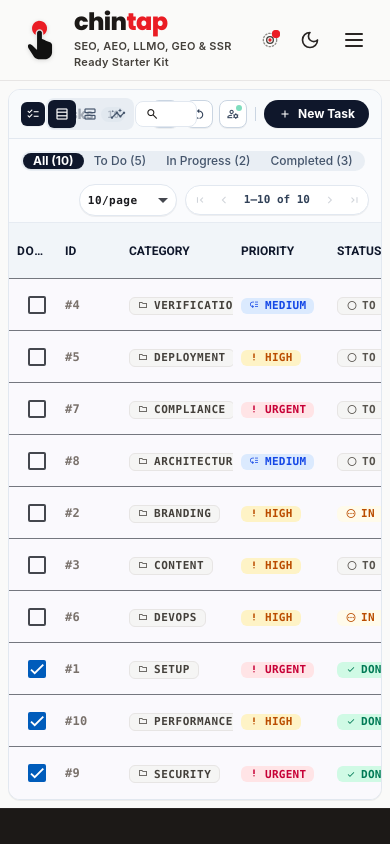
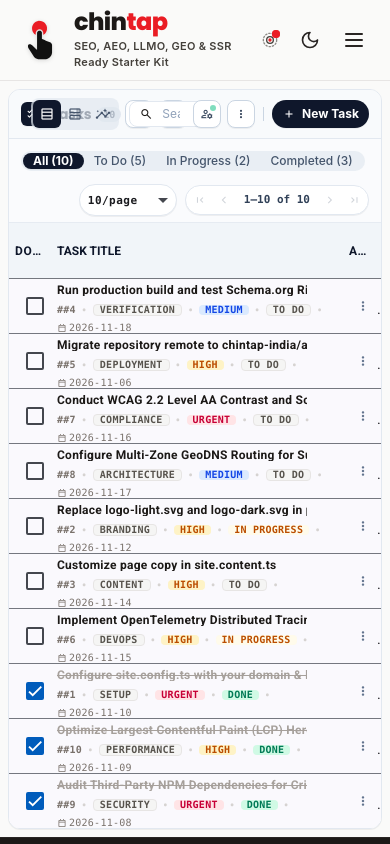
Before and after one commit to chintap-india/angular-starter, an Angular app: page /tasks in a window 390 px wide. Shown: the top 844 px of the page. Built offline with nearby package versions, Linux system fonts and the light colour scheme; a web font is replaced by a local one.

Commit message:
feat(tasks): implement mobile responsive progressive column tucking and zero-scroll layout for chintap-compact-template

```diff
--- a/src/app/pages/tasks/tasks-page.component.html
+++ b/src/app/pages/tasks/tasks-page.component.html
@@ -4,11 +4,11 @@
   <div class="chintap-compact-template rounded-xl border border-slate-200 dark:border-slate-800 bg-white dark:bg-slate-900 shadow-2xs overflow-hidden flex flex-col">
 
     <!-- UNIFIED ENTERPRISE TOOLBAR TIER 1: Navigation & Actions -->
-    <div class="px-3 py-2 bg-slate-50/95 dark:bg-slate-850 border-b border-slate-200 dark:border-slate-800 flex items-center justify-between gap-3">
+    <div class="px-3 py-2 bg-slate-50/95 dark:bg-slate-850 border-b border-slate-200 dark:border-slate-800 flex items-center justify-between gap-2 sm:gap-3">
 
       <!-- Left: Title Badge + Count + Inline Quick Search -->
-      <div class="flex items-center gap-2.5 min-w-0">
-        <div class="flex items-center gap-2 shrink-0">
+      <div class="flex items-center gap-2 min-w-0 flex-1 sm:flex-initial">
+        <div class="flex items-center gap-1.5 sm:gap-2 shrink-0">
           <div class="w-6 h-6 rounded-md bg-slate-900 dark:bg-slate-100 text-white dark:text-slate-900 inline-flex items-center justify-center shrink-0 shadow-2xs leading-none">
             <mat-icon class="!text-sm !w-3.5 !h-3.5 leading-none flex items-center justify-center shrink-0">checklist</mat-icon>
           </div>
@@ -22,14 +22,14 @@
 
         <div class="h-3.5 w-px bg-slate-300 dark:bg-slate-700 mx-0.5 hidden sm:block"></div>
 
-        <!-- Inline Quick Search -->
-        <div class="relative flex items-center w-44 sm:w-56 lg:w-64">
+        <!-- Inline Quick Search (Adaptive width on mobile) -->
+        <div class="relative flex items-center flex-1 sm:flex-initial w-full sm:w-56 lg:w-64 min-w-[80px]">
           <mat-icon class="absolute left-2.5 top-1/2 -translate-y-1/2 text-slate-400 !text-sm !w-3.5 !h-3.5 pointer-events-none leading-none flex items-center justify-center shrink-0">search</mat-icon>
           <input
             type="text"
             [ngModel]="searchQuery()"
             (ngModelChange)="onFilterQueryChange($event)"
-            placeholder="Search tasks..."
+            placeholder="Search..."
             class="w-full pl-8 pr-7 py-1 text-xs rounded-lg bg-white dark:bg-slate-800 border border-slate-200 dark:border-slate-700 text-slate-900 dark:text-white placeholder-slate-400 focus:outline-none focus:ring-1 focus:ring-slate-500 focus:border-slate-500 transition"
           />
           @if (searchQuery()) {
@@ -81,15 +81,16 @@
           </button>
         </div>
 
-        <div class="h-3.5 w-px bg-slate-300 dark:bg-slate-700 mx-0.5"></div>
+        <div class="h-3.5 w-px bg-slate-300 dark:bg-slate-700 mx-0.5 hidden sm:block"></div>
 
+        <!-- Desktop Utilities (hidden on mobile) -->
         <!-- Seed 35+ Tasks -->
         <button
           type="button"
           (click)="seedBulkDemoTasks()"
           matTooltip="Seed 35+ Sprint Backlog Tasks"
           aria-label="Seed 35+ Sprint Backlog Tasks"
-          class="w-7 h-7 rounded-lg border border-slate-300 dark:border-slate-700 bg-white dark:bg-slate-800 text-slate-700 dark:text-slate-300 hover:bg-slate-100 dark:hover:bg-slate-700 inline-flex items-center justify-center transition cursor-pointer shadow-2xs leading-none"
+          class="w-7 h-7 rounded-lg border border-slate-300 dark:border-slate-700 bg-white dark:bg-slate-800 text-slate-700 dark:text-slate-300 hover:bg-slate-100 dark:hover:bg-slate-700 hidden sm:inline-flex items-center justify-center transition cursor-pointer shadow-2xs leading-none"
         >
           <mat-icon class="!text-sm !w-3.5 !h-3.5 leading-none flex items-center justify-center shrink-0">playlist_add</mat-icon>
         </button>
@@ -100,7 +101,7 @@
           (click)="resetDefaults()"
           matTooltip="Reset Default Tasks"
           aria-label="Reset Default Tasks"
-          class="w-7 h-7 rounded-lg border border-slate-300 dark:border-slate-700 bg-white dark:bg-slate-800 text-slate-700 dark:text-slate-300 hover:bg-slate-100 dark:hover:bg-slate-700 inline-flex items-center justify-center transition cursor-pointer shadow-2xs leading-none"
+          class="w-7 h-7 rounded-lg border border-slate-300 dark:border-slate-700 bg-white dark:bg-slate-800 text-slate-700 dark:text-slate-300 hover:bg-slate-100 dark:hover:bg-slate-700 hidden sm:inline-flex items-center justify-center transition cursor-pointer shadow-2xs leading-none"
         >
           <mat-icon class="!text-sm !w-3.5 !h-3.5 leading-none flex items-center justify-center shrink-0">restart_alt</mat-icon>
         </button>
@@ -111,7 +112,7 @@
           (click)="toggleAuthMode()"
           [matTooltip]="'Session: ' + (authService.currentUser()?.name || 'Guest') + ' (Click to toggle)'"
           aria-label="Toggle user session"
-          class="w-7 h-7 rounded-lg border border-slate-300 dark:border-slate-700 bg-white dark:bg-slate-800 text-slate-700 dark:text-slate-300 hover:bg-slate-100 dark:hover:bg-slate-700 relative inline-flex items-center justify-center transition cursor-pointer shadow-2xs leading-none"
+          class="w-7 h-7 rounded-lg border border-slate-300 dark:border-slate-700 bg-white dark:bg-slate-800 text-slate-700 dark:text-slate-300 hover:bg-slate-100 dark:hover:bg-slate-700 relative hidden sm:inline-flex items-center justify-center transition cursor-pointer shadow-2xs leading-none"
         >
           <mat-icon class="!text-sm !w-3.5 !h-3.5 leading-none flex items-center justify-center shrink-0">manage_accounts</mat-icon>
           <span
@@ -119,6 +120,34 @@
             [ngClass]="authService.currentUser()?.role === 'developer' ? 'bg-emerald-500 animate-pulse' : 'bg-amber-500'"
           ></span>
         </button>
+
+        <!-- Mobile Overflow Utilities Menu Button (sm:hidden) -->
+        <button
+          type="button"
+          [matMenuTriggerFor]="mobileUtilMenu"
+          aria-label="More task options"
+          matTooltip="More Options"
+          class="w-7 h-7 rounded-lg border border-slate-300 dark:border-slate-700 bg-white dark:bg-slate-800 text-slate-700 dark:text-slate-300 hover:bg-slate-100 dark:hover:bg-slate-700 inline-flex sm:hidden items-center justify-center transition cursor-pointer shadow-2xs leading-none"
+        >
+          <mat-icon class="!text-sm !w-3.5 !h-3.5 leading-none flex items-center justify-center shrink-0">more_vert</mat-icon>
+        </button>
+
+        <!-- Mobile Utilities MatMenu -->
+        <mat-menu #mobileUtilMenu="matMenu" class="!rounded-xl shadow-lg">
+          <button mat-menu-item (click)="seedBulkDemoTasks()">
+            <mat-icon class="text-slate-700 dark:text-slate-300">playlist_add</mat-icon>
+            <span class="text-xs font-semibold">Seed 35+ Backlog Tasks</span>
+          </button>
+          <button mat-menu-item (click)="resetDefaults()">
+            <mat-icon class="text-slate-700 dark:text-slate-300">restart_alt</mat-icon>
+            <span class="text-xs font-semibold">Reset Default Tasks</span>
+          </button>
+          <mat-divider></mat-divider>
+          <button mat-menu-item (click)="toggleAuthMode()">
+            <mat-icon class="text-slate-700 dark:text-slate-300">manage_accounts</mat-icon>
+            <span class="text-xs font-semibold">Session: {{ authService.currentUser()?.name || 'Guest' }}</span>
+          </button>
+        </mat-menu>
 
         <div class="h-3.5 w-px bg-slate-300 dark:bg-slate-700 mx-0.5"></div>
 
@@ -128,7 +157,7 @@
           (click)="openCreateDialog()"
           matTooltip="Create New Task (Modal)"
           aria-label="Create New Task"
-          class="h-7 px-3.5 rounded-full bg-slate-900 hover:bg-slate-800 dark:bg-slate-100 dark:hover:bg-white text-white dark:text-slate-900 font-bold text-xs inline-flex items-center justify-center gap-1.5 transition cursor-pointer shadow-2xs leading-none"
+          class="h-7 px-2.5 sm:px-3.5 rounded-full bg-slate-900 hover:bg-slate-800 dark:bg-slate-100 dark:hover:bg-white text-white dark:text-slate-900 font-bold text-xs inline-flex items-center justify-center gap-1.5 transition cursor-pointer shadow-2xs leading-none shrink-0"
         >
           <mat-icon class="!text-sm !w-3.5 !h-3.5 leading-none flex items-center justify-center shrink-0">add</mat-icon>
           <span class="hidden sm:inline leading-none">New Task</span>
@@ -367,8 +396,8 @@
 
             <!-- Checkbox Column -->
             <ng-container matColumnDef="select">
-              <th mat-header-cell *matHeaderCellDef class="!w-12 !px-2 text-center font-bold text-xs !text-slate-900 dark:!text-white uppercase tracking-wider">Done</th>
-              <td mat-cell *matCellDef="let task" class="!w-12 !px-2 text-center">
+              <th mat-header-cell *matHeaderCellDef class="!w-10 sm:!w-12 !px-1.5 sm:!px-2 text-center font-bold text-xs !text-slate-900 dark:!text-white uppercase tracking-wider">Done</th>
+              <td mat-cell *matCellDef="let task" class="!w-10 sm:!w-12 !px-1.5 sm:!px-2 text-center">
                 <mat-checkbox
                   [checked]="task.status === 'completed'"
                   (change)="toggleComplete(task)"
@@ -378,26 +407,26 @@
               </td>
             </ng-container>
 
-            <!-- ID Column -->
+            <!-- ID Column (Hidden on mobile <640px; tucked into title sub-row) -->
             <ng-container matColumnDef="id">
-              <th mat-header-cell *matHeaderCellDef mat-sort-header class="!w-16 min-w-[3.5rem] !px-2 font-bold text-xs !text-slate-900 dark:!text-white uppercase tracking-wider text-center">
+              <th mat-header-cell *matHeaderCellDef mat-sort-header class="col-hidden-sm !w-16 min-w-[3.5rem] !px-2 font-bold text-xs !text-slate-900 dark:!text-white uppercase tracking-wider text-center">
                 ID
               </th>
-              <td mat-cell *matCellDef="let task" class="font-mono text-xs text-stone-500 dark:text-stone-400 font-semibold whitespace-nowrap !w-16 min-w-[3.5rem] !px-2 text-center">
+              <td mat-cell *matCellDef="let task" class="col-hidden-sm font-mono text-xs text-stone-500 dark:text-stone-400 font-semibold whitespace-nowrap !w-16 min-w-[3.5rem] !px-2 text-center">
                 {{ formatTaskId(task.id) }}
               </td>
             </ng-container>
 
-            <!-- Title Column (Clickable to open Full Task Detail Dialog) -->
+            <!-- Title Column (Clickable to open Full Task Detail Dialog; displays micro-meta sub-row on mobile) -->
             <ng-container matColumnDef="title">
-              <th mat-header-cell *matHeaderCellDef mat-sort-header class="font-bold text-xs !text-slate-900 dark:!text-white uppercase tracking-wider !w-auto min-w-[200px] !px-3">
+              <th mat-header-cell *matHeaderCellDef mat-sort-header class="font-bold text-xs !text-slate-900 dark:!text-white uppercase tracking-wider !w-auto min-w-[150px] sm:min-w-[200px] !px-2 sm:!px-3">
                 Task Title
               </th>
-              <td mat-cell *matCellDef="let task" class="py-2.5 !px-3 overflow-hidden">
+              <td mat-cell *matCellDef="let task" class="py-2 sm:py-2.5 !px-2 sm:!px-3 overflow-hidden">
                 <button
                   type="button"
                   (click)="openDetailDialog(task)"
-                  class="font-bold text-xs sm:text-sm text-stone-900 dark:text-stone-100 hover:text-emerald-600 dark:hover:text-emerald-400 text-left transition cursor-pointer group inline-flex items-center gap-1.5 leading-none max-w-full truncate"
+                  class="font-bold text-xs sm:text-sm text-stone-900 dark:text-stone-100 hover:text-emerald-600 dark:hover:text-emerald-400 text-left transition cursor-pointer group inline-flex items-center gap-1.5 leading-snug max-w-full truncate"
                   matTooltip="Click to view full specs & fullscreen details"
                 >
                   <span [class.line-through]="task.status === 'completed'" [class.text-stone-400]="task.status === 'completed'" class="leading-none truncate">
@@ -406,19 +435,58 @@
                   <mat-icon class="!text-xs !w-3 !h-3 opacity-0 group-hover:opacity-100 text-emerald-600 transition shrink-0 leading-none flex items-center justify-center">open_in_new</mat-icon>
                 </button>
                 @if (task.description) {
-                  <p class="text-[11px] text-stone-400 dark:text-stone-500 line-clamp-1 mt-0.5 max-w-md truncate">
+                  <p class="hidden sm:block text-[11px] text-stone-400 dark:text-stone-500 line-clamp-1 mt-0.5 max-w-md truncate">
                     {{ task.description.replace('#', '').replace('*', '').slice(0, 80) }}...
                   </p>
                 }
+
+                <!-- MOBILE PROGRESSIVE COLUMN TUCKING: Micro-meta sub-row (md:hidden) -->
+                <div class="flex flex-wrap items-center gap-1.5 mt-1 md:hidden leading-none">
+                  <span class="font-mono text-[10px] text-stone-500 dark:text-stone-400 font-bold shrink-0">#{{ formatTaskId(task.id) }}</span>
+                  <span class="text-stone-300 dark:text-stone-700">•</span>
+                  <span class="inline-flex items-center text-[10px] font-mono font-bold uppercase px-1.5 py-0.2 rounded bg-stone-100 dark:bg-stone-800 text-stone-600 dark:text-stone-400 border border-stone-200 dark:border-stone-700 shrink-0">
+                    {{ task.category }}
+                  </span>
+                  <span class="text-stone-300 dark:text-stone-700">•</span>
+                  <span
+                    class="inline-flex items-center text-[10px] font-mono font-bold uppercase px-1.5 py-0.2 rounded shrink-0"
+                    [ngClass]="{
+                      'bg-rose-100 dark:bg-rose-950/60 text-rose-700 dark:text-rose-400 border border-rose-200 dark:border-rose-900': task.priority === 'urgent',
+                      'bg-amber-100 dark:bg-amber-950/60 text-amber-700 dark:text-amber-400 border border-amber-200 dark:border-amber-900': task.priority === 'high',
+                      'bg-blue-100 dark:bg-blue-950/60 text-blue-700 dark:text-blue-400 border border-blue-200 dark:border-blue-900': task.priority === 'medium',
+                      'bg-stone-100 dark:bg-stone-800 text-stone-600 dark:text-stone-400 border border-stone-200 dark:border-stone-700': task.priority === 'low'
+                    }"
+                  >
+                    {{ task.priority }}
+                  </span>
+                  <span class="text-stone-300 dark:text-stone-700 sm:hidden">•</span>
+                  <span
+                    class="inline-flex sm:hidden items-center text-[10px] font-mono font-semibold uppercase px-1.5 py-0.2 rounded shrink-0"
+                    [ngClass]="{
+                      'bg-emerald-100 dark:bg-emerald-950/60 text-emerald-700 dark:text-emerald-400 border border-emerald-200 dark:border-emerald-800': task.status === 'completed',
+                      'bg-amber-50 dark:bg-amber-950/40 text-amber-700 dark:text-amber-300 border border-amber-200 dark:border-amber-800': task.status === 'in-progress',
+                      'bg-stone-100 dark:bg-stone-800 text-stone-600 dark:text-stone-400 border border-stone-200 dark:border-stone-700': task.status === 'todo'
+                    }"
+                  >
+                    {{ task.status === 'in-progress' ? 'In Progress' : (task.status === 'completed' ? 'Done' : 'To Do') }}
+                  </span>
+                  @if (task.dueDate) {
+                    <span class="text-stone-300 dark:text-stone-700 xl:hidden">•</span>
+                    <span class="inline-flex xl:hidden items-center gap-0.5 text-[10px] font-mono text-stone-500 dark:text-stone-400 shrink-0">
+                      <mat-icon class="!text-[10px] !w-2.5 !h-2.5 leading-none flex items-center justify-center shrink-0">calendar_today</mat-icon>
+                      <span>{{ task.dueDate }}</span>
+                    </span>
+                  }
+                </div>
               </td>
             </ng-container>
 
-            <!-- Category Column -->
+            <!-- Category Column (Hidden on tablet/mobile <1024px) -->
             <ng-container matColumnDef="category">
-              <th mat-header-cell *matHeaderCellDef mat-sort-header class="font-bold text-xs !text-slate-900 dark:!text-white uppercase tracking-wider !w-28 !px-2">
+              <th mat-header-cell *matHeaderCellDef mat-sort-header class="col-hidden-lg font-bold text-xs !text-slate-900 dark:!text-white uppercase tracking-wider !w-28 !px-2">
                 Category
               </th>
-              <td mat-cell *matCellDef="let task" class="whitespace-nowrap !w-28 !px-2">
+              <td mat-cell *matCellDef="let task" class="col-hidden-lg whitespace-nowrap !w-28 !px-2">
                 <span class="inline-flex items-center gap-1 text-[11px] font-mono font-bold tracking-wider uppercase px-2 py-0.5 rounded-md bg-stone-100 dark:bg-stone-800 text-stone-700 dark:text-stone-300 border border-stone-200 dark:border-stone-700 leading-none">
                   <mat-icon class="!text-[10px] !w-3 !h-3 leading-none flex items-center justify-center shrink-0">folder</mat-icon>
                   <span class="leading-none">{{ task.category }}</span>
@@ -426,12 +494,12 @@
               </td>
             </ng-container>
 
-            <!-- Priority Column -->
+            <!-- Priority Column (Hidden on mobile/small-tablet <768px) -->
             <ng-container matColumnDef="priority">
-              <th mat-header-cell *matHeaderCellDef mat-sort-header class="font-bold text-xs !text-slate-900 dark:!text-white uppercase tracking-wider !w-24 !px-2">
+              <th mat-header-cell *matHeaderCellDef mat-sort-header class="col-hidden-md font-bold text-xs !text-slate-900 dark:!text-white uppercase tracking-wider !w-24 !px-2">
                 Priority
               </th>
-              <td mat-cell *matCellDef="let task" class="whitespace-nowrap !w-24 !px-2">
+              <td mat-cell *matCellDef="let task" class="col-hidden-md whitespace-nowrap !w-24 !px-2">
                 <span
                   class="inline-flex items-center gap-1 text-[11px] font-mono font-bold uppercase px-2 py-0.5 rounded-md leading-none"
                   [ngClass]="{
@@ -449,12 +517,12 @@
               </td>
             </ng-container>
 
-            <!-- Status Column (Clickable to open Status Change Modal) -->
+            <!-- Status Column (Clickable to open Status Change Modal; hidden on mobile <640px) -->
             <ng-container matColumnDef="status">
-              <th mat-header-cell *matHeaderCellDef mat-sort-header class="font-bold text-xs !text-slate-900 dark:!text-white uppercase tracking-wider !w-32 !px-2">
+              <th mat-header-cell *matHeaderCellDef mat-sort-header class="col-hidden-sm font-bold text-xs !text-slate-900 dark:!text-white uppercase tracking-wider !w-32 !px-2">
                 Status
               </th>
-              <td mat-cell *matCellDef="let task" class="whitespace-nowrap !w-32 !px-2">
+              <td mat-cell *matCellDef="let task" class="col-hidden-sm whitespace-nowrap !w-32 !px-2">
                 <button
                   type="button"
                   (click)="openStatusDialog(task)"
@@ -475,12 +543,12 @@
               </td>
             </ng-container>
 
-            <!-- Due Date Column -->
+            <!-- Due Date Column (Hidden on laptop/tablet/mobile <1280px) -->
             <ng-container matColumnDef="dueDate">
-              <th mat-header-cell *matHeaderCellDef mat-sort-header class="font-bold text-xs !text-slate-900 dark:!text-white uppercase tracking-wider !w-28 !px-2">
+              <th mat-header-cell *matHeaderCellDef mat-sort-header class="col-hidden-xl font-bold text-xs !text-slate-900 dark:!text-white uppercase tracking-wider !w-28 !px-2">
                 Due Date
               </th>
-              <td mat-cell *matCellDef="let task" class="whitespace-nowrap font-mono text-xs text-stone-500 dark:text-stone-400 !w-28 !px-2">
+              <td mat-cell *matCellDef="let task" class="col-hidden-xl whitespace-nowrap font-mono text-xs text-stone-500 dark:text-stone-400 !w-28 !px-2">
                 @if (task.dueDate) {
                   <span class="inline-flex items-center gap-1 leading-none">
                     <mat-icon class="!text-xs !w-3 !h-3 leading-none flex items-center justify-center shrink-0">calendar_today</mat-icon>
@@ -492,13 +560,14 @@
               </td>
             </ng-container>
 
-            <!-- Actions Column (Detail View, Edit Modal, Delete Modal, Dedicated Route) -->
+            <!-- Actions Column (Desktop expanded icons / Mobile single kebab menu) -->
             <ng-container matColumnDef="actions">
-              <th mat-header-cell *matHeaderCellDef class="text-right !pr-3 font-bold text-xs !text-slate-900 dark:!text-white uppercase tracking-wider !w-36">
+              <th mat-header-cell *matHeaderCellDef class="text-right !pr-2 sm:!pr-3 font-bold text-xs !text-slate-900 dark:!text-white uppercase tracking-wider !w-12 sm:!w-36">
                 Actions
               </th>
-              <td mat-cell *matCellDef="let task" class="text-right !pr-3 whitespace-nowrap !w-36">
-                <div class="inline-flex items-center justify-end gap-1">
+              <td mat-cell *matCellDef="let task" class="text-right !pr-2 sm:!pr-3 whitespace-nowrap !w-12 sm:!w-36">
+                <!-- Desktop Action Buttons (hidden on mobile) -->
+                <div class="hidden sm:inline-flex items-center justify-end gap-1">
                   <!-- Dedicated Page Link -->
                   <a
                     [routerLink]="['/tasks', task.id]"
@@ -539,6 +608,20 @@
                     <mat-icon class="!text-base !w-4 !h-4 leading-none flex items-center justify-center shrink-0">delete_outline</mat-icon>
                   </button>
                 </div>
+
+                <!-- Mobile Action Kebab Menu Trigger (sm:hidden) -->
+                <div class="sm:hidden inline-flex items-center justify-end">
+                  <button
+                    type="button"
+                    [matMenuTriggerFor]="rowActionMenu"
+                    [matMenuTriggerData]="{ task: task }"
+                    aria-label="Task actions"
+                    matTooltip="Actions"
+                    class="w-7 h-7 rounded-lg inline-flex items-center justify-center text-slate-500 hover:text-slate-900 dark:hover:text-white hover:bg-slate-100 dark:hover:bg-slate-800 transition cursor-pointer leading-none"
+                  >
+                    <mat-icon class="!text-base !w-4 !h-4 leading-none flex items-center justify-center shrink-0">more_vert</mat-icon>
+                  </button>
+                </div>
               </td>
             </ng-container>
 
@@ -564,6 +647,33 @@
             </tr>
           </table>
         </div>
+
+        <!-- Shared Lazy-Loaded Mobile Action Menu for Table Rows -->
+        <mat-menu #rowActionMenu="matMenu" class="!rounded-xl shadow-lg">
+          <ng-template matMenuContent let-task="task">
+            <button mat-menu-item (click)="openDetailDialog(task)">
+              <mat-icon class="text-emerald-600">visibility</mat-icon>
+              <span class="text-xs font-semibold">View Details</span>
+            </button>
+            <button mat-menu-item (click)="openStatusDialog(task)">
+              <mat-icon class="text-amber-600">pending</mat-icon>
+              <span class="text-xs font-semibold">Change Status</span>
+            </button>
+            <button mat-menu-item (click)="openEditDialog(task)">
+              <mat-icon class="text-slate-600">edit</mat-icon>
+              <span class="text-xs font-semibold">Edit Task</span>
+            </button>
+            <a mat-menu-item [routerLink]="['/tasks', task.id]">
+              <mat-icon class="text-blue-600">open_in_new</mat-icon>
+              <span class="text-xs font-semibold">Open Dedicated Page</span>
+            </a>
+            <mat-divider></mat-divider>
+            <button mat-menu-item (click)="openDeleteDialog(task)" class="!text-rose-600 dark:!text-rose-400">
+              <mat-icon class="!text-rose-600 dark:!text-rose-400">delete_outline</mat-icon>
+              <span class="text-xs font-semibold">Delete Task</span>
+            </button>
+          </ng-template>
+        </mat-menu>
       }
 
       <!-- VIEW 1.2: CARDS / DETAILED VIEW (With Live Markdown Previews) -->
--- a/src/app/pages/tasks/tasks-page.component.ts
+++ b/src/app/pages/tasks/tasks-page.component.ts
@@ -20,6 +20,7 @@ import { MatSortModule, Sort } from '@angular/material/sort';
 import { MatPaginatorModule, PageEvent } from '@angular/material/paginator';
 import { MatButtonToggleModule } from '@angular/material/button-toggle';
 import { MatTabsModule } from '@angular/material/tabs';
+import { MatMenuModule } from '@angular/material/menu';
 import { MockTaskApiService } from '../../core/services/mock-task-api.service';
 import { AuthService } from '../../core/services/auth.service';
 import { SeoService } from '../../core/services/seo.service';
@@ -70,6 +71,7 @@ import { MarkdownPipe } from '../../shared/pipes/markdown.pipe';
     MatPaginatorModule,
     MatButtonToggleModule,
     MatTabsModule,
+    MatMenuModule,
     MarkdownPipe,
   ],
   templateUrl: './tasks-page.component.html',
```
Also changed, not shown: src/styles.css (+28 -0 lines), 1 other file (tests, documents, lock files or other folders).
